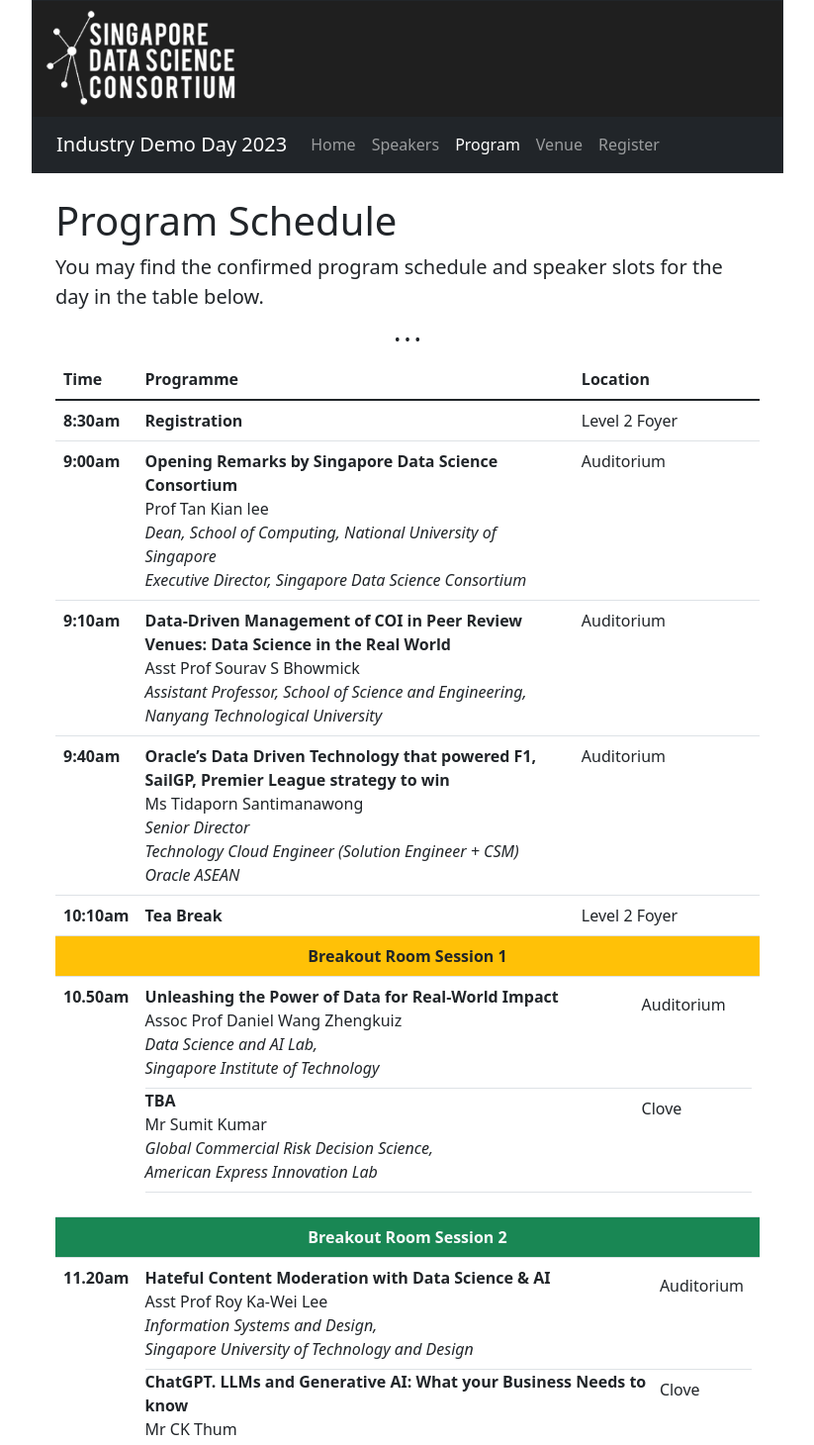
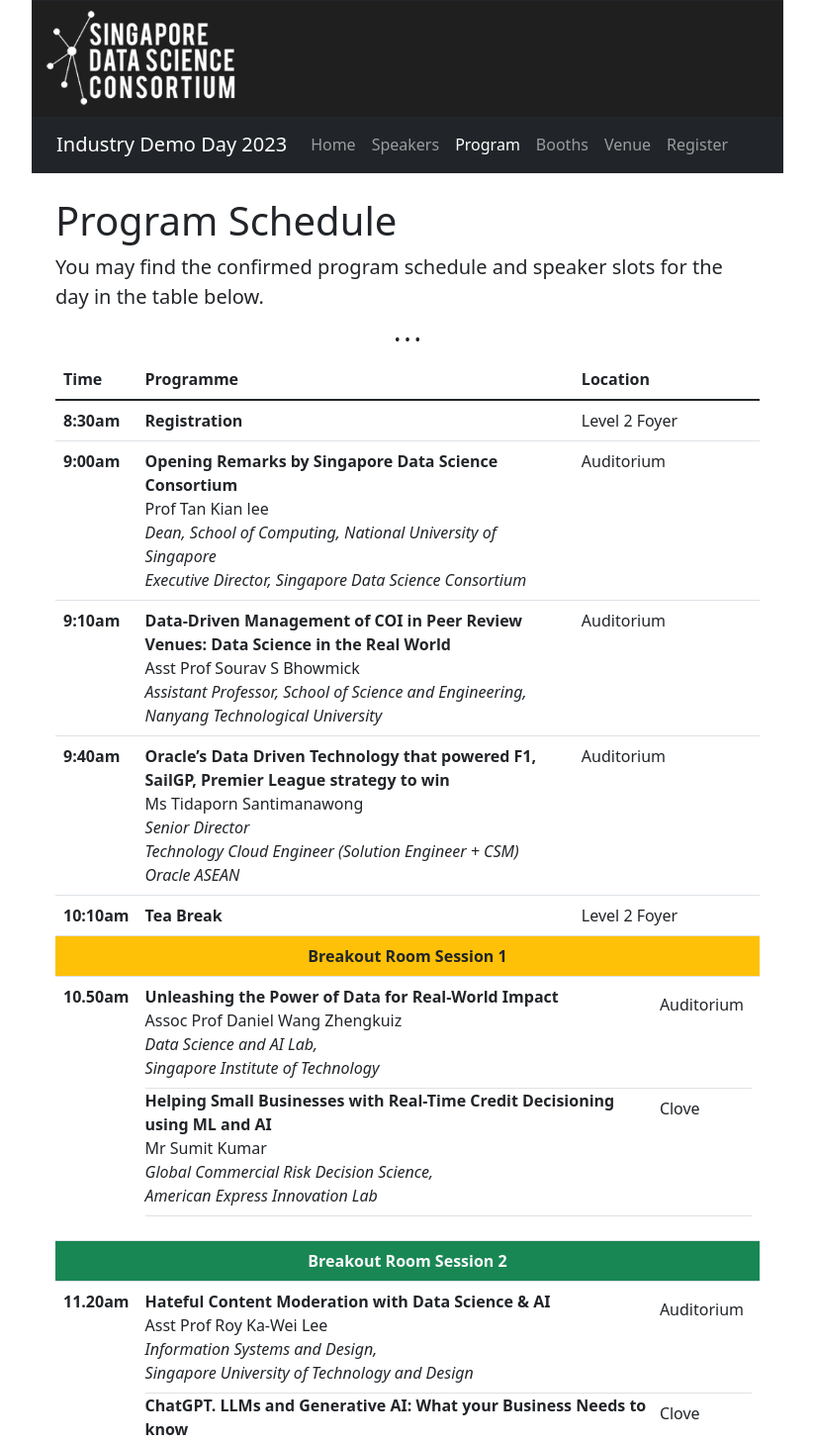
Before and after one commit to sdscdemoday/sdscdemoday.github.io, a React (Create React App) app: page /program in a window 1280 px wide. Shown: the top 1460 px of the page at 99% size, without its empty margins (228-1051 px from the left). Built offline with nearby package versions, Linux system fonts and the light colour scheme.

Commit message:
Add booth page

```diff
--- a/public/movies.json
+++ b/public/movies.json
@@ -91,7 +91,7 @@
         "boxOffice": 10000000,
         "director": "",
         "releaseDate": "2019-09-09",
-        "title": "TBA",
+        "title": "Helping Small Businesses with Real-Time Credit Decisioning using ML and AI",
         "abstract": "",
         "description": ""
     }
--- a/src/App.js
+++ b/src/App.js
@@ -4,6 +4,7 @@
 import Home from "./Home";
 import About from "./About";
 import Program from "./Program";
+import Booth from "./Booth";
 import Register from "./Register";
 import Venue from "./Venue";
 import Submit from "./Submit";
@@ -111,6 +112,7 @@
           <Route path="about" element={<About />} />
           <Route path="speaker" element={<Home idb={idb} idbLoaded={idbLoaded} />} />
           <Route path="program" element={<Program />} />
+          <Route path="booth" element={<Booth />} />
           <Route path="register" element={<Register />} />
           <Route path="venue" element={<Venue />} />
           <Route path="submit" element={<Submit />} />
--- /dev/null
+++ b/src/Booth.js
@@ -0,0 +1,28 @@
+const Booth = () => {
+    return (
+        <div className="container-fluid main-content">
+            <article className="about mt-4">
+                <h1>Demo Booths</h1>
+                <p className="lead">
+                    See below for list of exhibiting booths
+                </p>
+                <ol>
+                    <li>DAVINZ: Data Visualization using Deep Neural Networks at Initialization</li>
+                    <li>Aligning Dual Disentangled User Representations from Ratings and Textual Content</li>
+                    <li>Deciphering the Noisy Landscape: Architectural Conceptual Design Space Interpretation using Disentangled Representation Learning</li>
+                    <li>Uncertainties in Deforestation Emission Baseline Methodologies and Implications for Carbon Markets</li>
+                    <li>AI/ML at Scale in AMEX</li>
+                    <li>Willdata - Empowering AI Development with Ground Truth Data</li>
+                    <li>Dealing with Missing Values in Proteomic Data</li>
+                    <li>Sequence-Level Neural Abstractive Summarization</li>
+                    <li>Unlock the power of Generative AI for your business with the Katonic Generative AI Platform</li>
+                </ol>
+                <div className="my-2 text-center seperator">
+                    &bull; &bull; &bull;
+                </div>
+            </article>
+        </div>
+    );
+};
+
+export default Booth;
--- a/src/Home.js
+++ b/src/Home.js
@@ -85,6 +85,7 @@
     return (
         <div className="main-content">
             <Search onSearch={searchMoviesByTitle} allGenres={genres} defaultGenre={defaultGenre} />
+            <div class="text-center mb-2 text-muted">Click on speaker name for more information.</div>
             <div id="divSearch" className="row row-cols-md-2 row-cols-1 g-2">
                 {
                     /* Dynamic Content */
--- a/src/Layout.js
+++ b/src/Layout.js
@@ -25,6 +25,7 @@
                                     <li className="nav-item"><Link className={"nav-link " + (location.pathname === "/about" ? "active" : "")} to="/about">Home</Link></li>
                                     <li className="nav-item"><Link className={"nav-link " + (location.pathname === "/speaker" ? "active" : "")} to="/speaker">Speakers</Link></li>
                                     <li className="nav-item"><Link className={"nav-link " + (location.pathname === "/program" ? "active" : "")} to="/program">Program</Link></li>
+                                    <li className="nav-item"><Link className={"nav-link " + (location.pathname === "/booth" ? "active" : "")} to="/booth">Booths</Link></li>
                                     <li className="nav-item"><Link className={"nav-link " + (location.pathname === "/contact" ? "active" : "")} to="/venue">Venue</Link></li>
                                     <li className="nav-item"><Link className={"nav-link " + (location.pathname === "/submit" ? "active" : "")} to="/register">Register</Link></li>
                                 </ul>
--- a/src/Program.js
+++ b/src/Program.js
@@ -102,7 +102,7 @@
                                         <tr>
                                             <td className="pt-0 px-0">
                                                 <span className="fw-bold">
-                                                    TBA
+                                                    Helping Small Businesses with Real-Time Credit Decisioning using ML and AI
                                                 </span>
                                                 <br />Mr Sumit Kumar
                                                 <span className="fst-italic">
```
